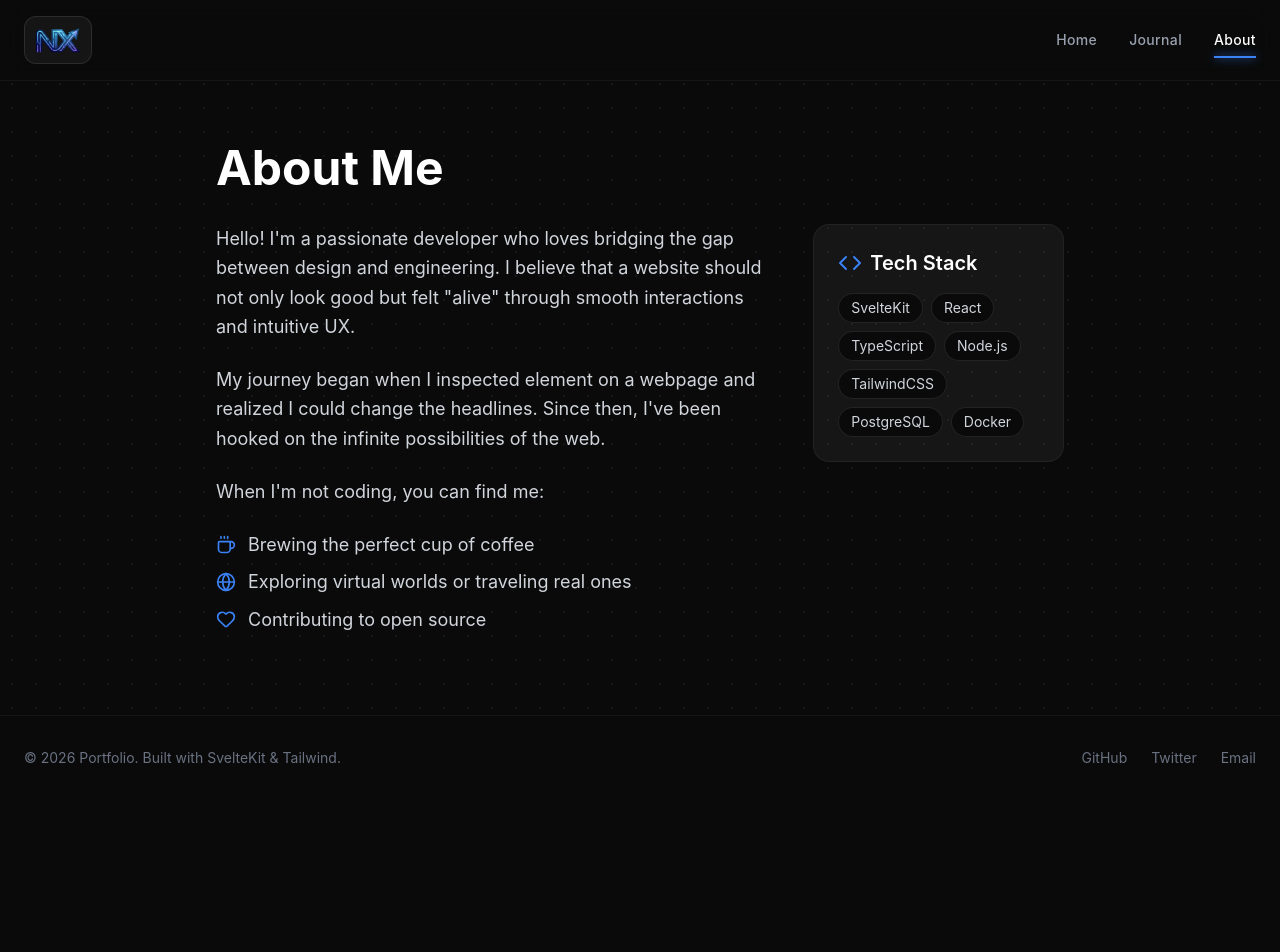
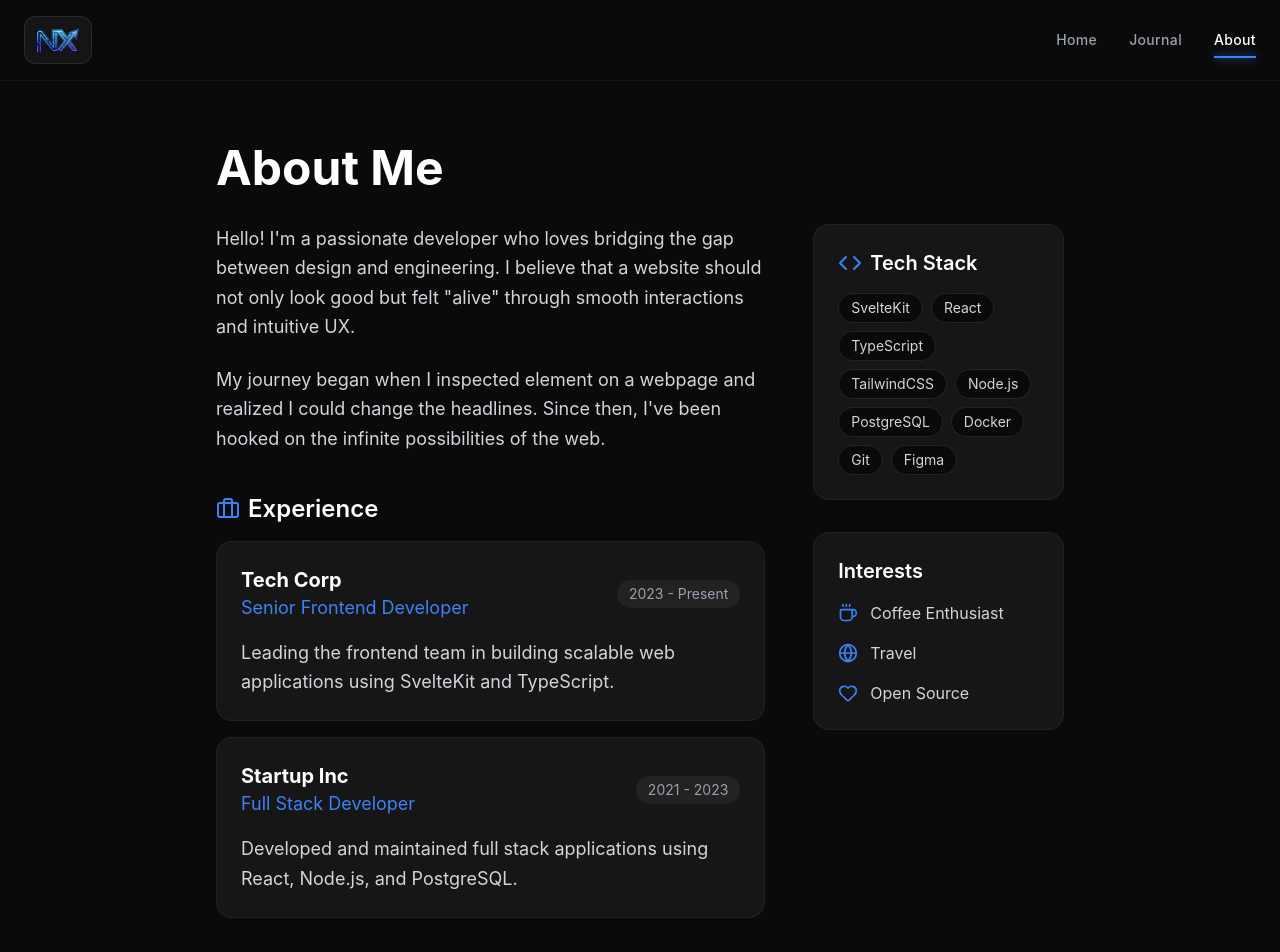
Before and after one commit to NanezX/portfolio, a SvelteKit app: page /about in a window 1280 px wide. Shown: the top 952 px of the page. Before the commit the page ends 800 px from the top, so only its background shows below. Built offline with nearby package versions, Linux system fonts and the light colour scheme.

Commit message:
feat: implement resume system with centralized data structure and components

```diff
--- /dev/null
+++ b/src/lib/components/ExperienceCard.svelte
@@ -0,0 +1,24 @@
+<script lang="ts">
+  import type { Experience, Education } from '$lib/data/resume';
+
+  export let item: Experience | Education;
+
+  // Helper to check if it's an Experience (has company) vs Education (has school)
+  $: title = 'company' in item ? item.company : item.school;
+  $: subtitle = 'role' in item ? item.role : item.degree;
+</script>
+
+<div class="p-6 rounded-2xl bg-white/5 border border-white/5 hover:border-primary/50 transition-colors group">
+  <div class="flex flex-col md:flex-row md:items-center justify-between gap-2 mb-4">
+    <div>
+      <h3 class="text-xl font-bold text-white group-hover:text-primary transition-colors">{title}</h3>
+      <p class="text-lg text-primary">{subtitle}</p>
+    </div>
+    <div class="px-3 py-1 rounded-full bg-white/5 text-sm text-gray-400 whitespace-nowrap self-start md:self-auto">
+      {item.startDate} - {item.endDate}
+    </div>
+  </div>
+  <p class="text-gray-300 leading-relaxed">
+    {item.description}
+  </p>
+</div>
--- /dev/null
+++ b/src/lib/components/SkillList.svelte
@@ -0,0 +1,13 @@
+<script lang="ts">
+  import type { Skill } from '$lib/data/resume';
+
+  export let skills: Skill[];
+</script>
+
+<div class="flex flex-wrap gap-2">
+  {#each skills as skill}
+    <span class="px-3 py-1 bg-dark rounded-full text-sm text-gray-300 border border-white/10 hover:border-primary/50 hover:text-white transition-all cursor-default">
+      {skill.name}
+    </span>
+  {/each}
+</div>
--- /dev/null
+++ b/src/lib/data/resume.ts
@@ -0,0 +1,61 @@
+export interface Experience {
+  company: string;
+  role: string;
+  startDate: string;
+  endDate: string | "Present";
+  description: string;
+}
+
+export interface Education {
+  school: string;
+  degree: string;
+  startDate: string;
+  endDate: string;
+  description: string;
+}
+
+export interface Skill {
+  name: string;
+  category: "Frontend" | "Backend" | "Tools" | "Design" | "Other";
+}
+
+export const experiences: Experience[] = [
+  {
+    company: "Tech Corp",
+    role: "Senior Frontend Developer",
+    startDate: "2023",
+    endDate: "Present",
+    description:
+      "Leading the frontend team in building scalable web applications using SvelteKit and TypeScript.",
+  },
+  {
+    company: "Startup Inc",
+    role: "Full Stack Developer",
+    startDate: "2021",
+    endDate: "2023",
+    description:
+      "Developed and maintained full stack applications using React, Node.js, and PostgreSQL.",
+  },
+];
+
+export const education: Education[] = [
+  {
+    school: "University of Technology",
+    degree: "B.S. Computer Science",
+    startDate: "2017",
+    endDate: "2021",
+    description: "Focus on Software Engineering and Artificial Intelligence.",
+  },
+];
+
+export const skills: Skill[] = [
+  { name: "SvelteKit", category: "Frontend" },
+  { name: "React", category: "Frontend" },
+  { name: "TypeScript", category: "Frontend" },
+  { name: "TailwindCSS", category: "Frontend" },
+  { name: "Node.js", category: "Backend" },
+  { name: "PostgreSQL", category: "Backend" },
+  { name: "Docker", category: "Tools" },
+  { name: "Git", category: "Tools" },
+  { name: "Figma", category: "Design" },
+];
--- a/src/routes/about/+page.svelte
+++ b/src/routes/about/+page.svelte
@@ -1,12 +1,16 @@
 <script lang="ts">
-    import { Code, Coffee, Globe, Heart } from 'lucide-svelte';
+    import { Code, Coffee, Globe, Heart, Briefcase, GraduationCap } from 'lucide-svelte';
+    import { experiences, education, skills } from '$lib/data/resume';
+    import ExperienceCard from '$lib/components/ExperienceCard.svelte';
+    import SkillList from '$lib/components/SkillList.svelte';
 </script>
 
 <div class="max-w-4xl mx-auto px-6 py-20">
     <h1 class="text-4xl md:text-5xl font-bold text-white mb-8">About Me</h1>
 
     <div class="grid md:grid-cols-3 gap-12">
-        <div class="md:col-span-2 space-y-6 text-gray-300 leading-relaxed text-lg">
+        <div class="md:col-span-2 space-y-12">
+            <section class="space-y-6 text-gray-300 leading-relaxed text-lg">
                 <p>
                     Hello! I'm a passionate developer who loves bridging the gap between design and engineering.
                     I believe that a website should not only look good but felt "alive" through smooth interactions and intuitive UX.
@@ -15,23 +19,29 @@
                     My journey began when I inspected element on a webpage and realized I could change the headlines.
                     Since then, I've been hooked on the infinite possibilities of the web.
                 </p>
-            <p>
-                When I'm not coding, you can find me:
-            </p>
-            <ul class="space-y-2 list-none">
-                <li class="flex items-center gap-3">
-                    <Coffee class="text-primary" size={20} />
-                    <span>Brewing the perfect cup of coffee</span>
-                </li>
-                <li class="flex items-center gap-3">
-                    <Globe class="text-primary" size={20} />
-                    <span>Exploring virtual worlds or traveling real ones</span>
-                </li>
-                <li class="flex items-center gap-3">
-                    <Heart class="text-primary" size={20} />
-                    <span>Contributing to open source</span>
-                </li>
-            </ul>
+
+                <div class="space-y-4 pt-4">
+                     <h3 class="text-2xl font-semibold text-white flex items-center gap-2">
+                        <Briefcase class="text-primary" /> Experience
+                    </h3>
+                    <div class="space-y-4">
+                        {#each experiences as job}
+                            <ExperienceCard item={job} />
+                        {/each}
+                    </div>
+                </div>
+
+                <div class="space-y-4 pt-4">
+                    <h3 class="text-2xl font-semibold text-white flex items-center gap-2">
+                       <GraduationCap class="text-primary" /> Education
+                   </h3>
+                   <div class="space-y-4">
+                       {#each education as edu}
+                           <ExperienceCard item={edu} />
+                       {/each}
+                   </div>
+               </div>
+            </section>
         </div>
 
         <div class="space-y-8">
@@ -39,12 +49,26 @@
                 <h3 class="text-xl font-semibold text-white mb-4 flex items-center gap-2">
                     <Code class="text-primary" /> Tech Stack
                 </h3>
-                <div class="flex flex-wrap gap-2">
-                    {#each ['SvelteKit', 'React', 'TypeScript', 'Node.js', 'TailwindCSS', 'PostgreSQL', 'Docker'] as tech}
-                        <span class="px-3 py-1 bg-dark rounded-full text-sm text-gray-300 border border-white/10">{tech}</span>
-                    {/each}
+                <SkillList skills={skills} />
+            </div>
+
+            <div class="p-6 rounded-2xl bg-white/5 border border-white/5">
+                <h3 class="text-xl font-semibold text-white mb-4">Interests</h3>
+                <ul class="space-y-4 list-none">
+                    <li class="flex items-center gap-3 text-gray-300">
+                        <Coffee class="text-primary" size={20} />
+                        <span>Coffee Enthusiast</span>
+                    </li>
+                    <li class="flex items-center gap-3 text-gray-300">
+                        <Globe class="text-primary" size={20} />
+                        <span>Travel</span>
+                    </li>
+                     <li class="flex items-center gap-3 text-gray-300">
+                        <Heart class="text-primary" size={20} />
+                        <span>Open Source</span>
+                    </li>
+                </ul>
             </div>
         </div>
     </div>
 </div>
-</div>
```
Lines whose indentation alone changed are shown as unchanged.
